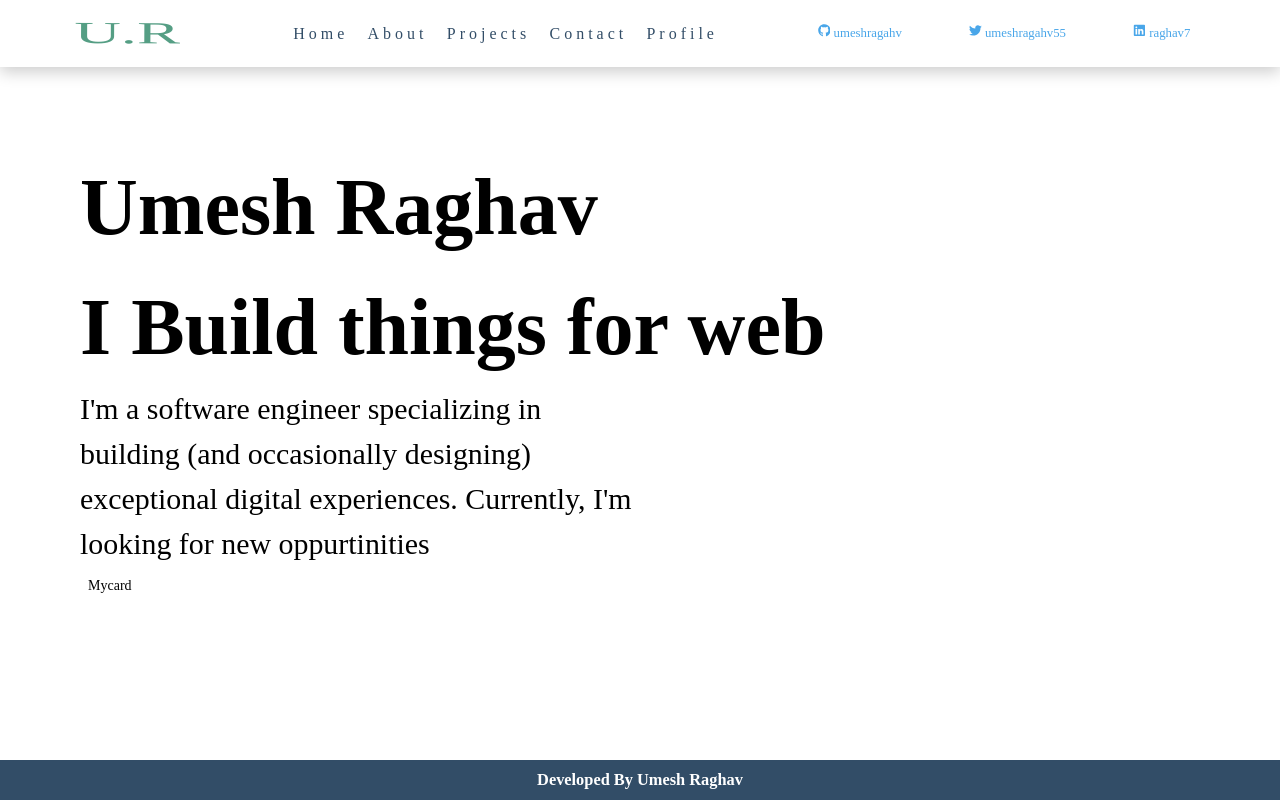
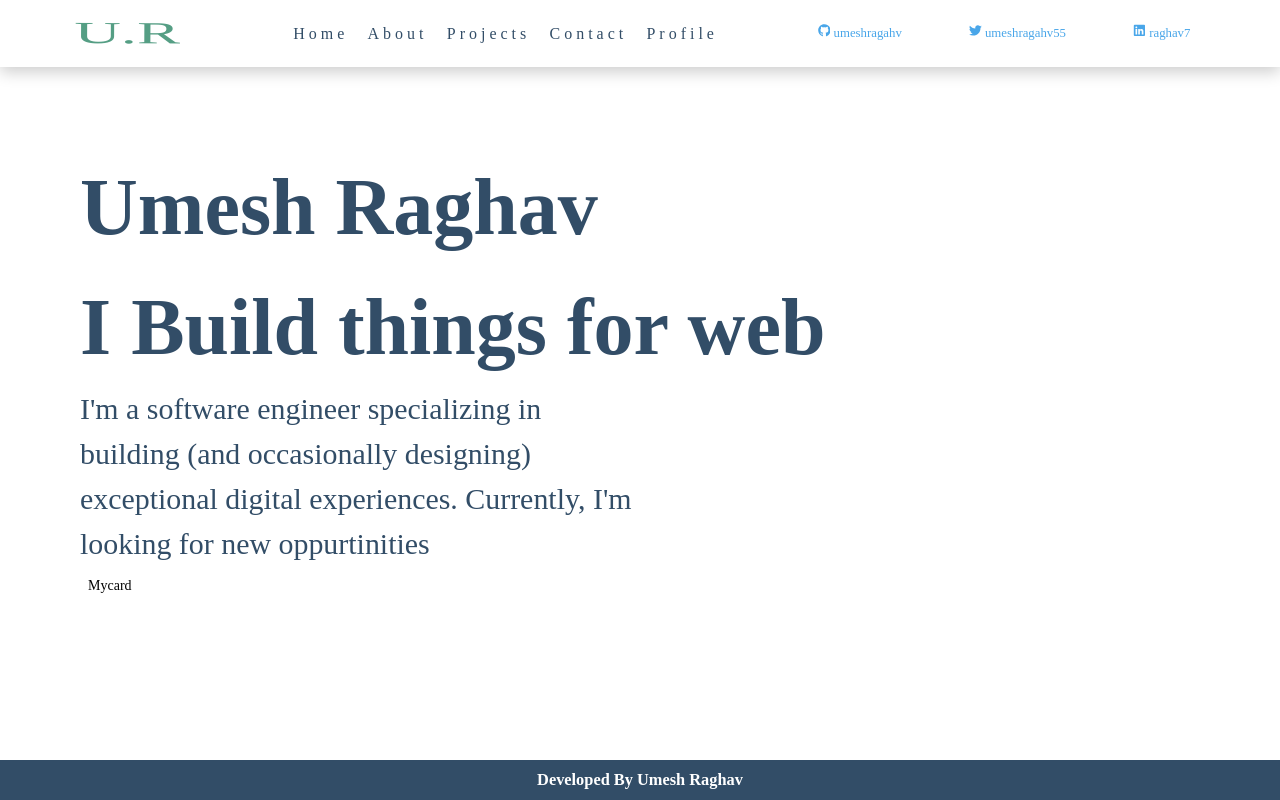
Before and after one commit to umeshraghav/portfolio, a React (Create React App) app: page / in a window 1280 px wide. Built offline with nearby package versions, Linux system fonts and the light colour scheme.

Commit message:
text color changed to grey

```diff
--- a/src/App.css
+++ b/src/App.css
@@ -136,7 +136,7 @@ footer{
  }
  .header{
  /**/
- background:none;
+color: var(--clr-grey-3);
  }
 
  .big-heading{
```
